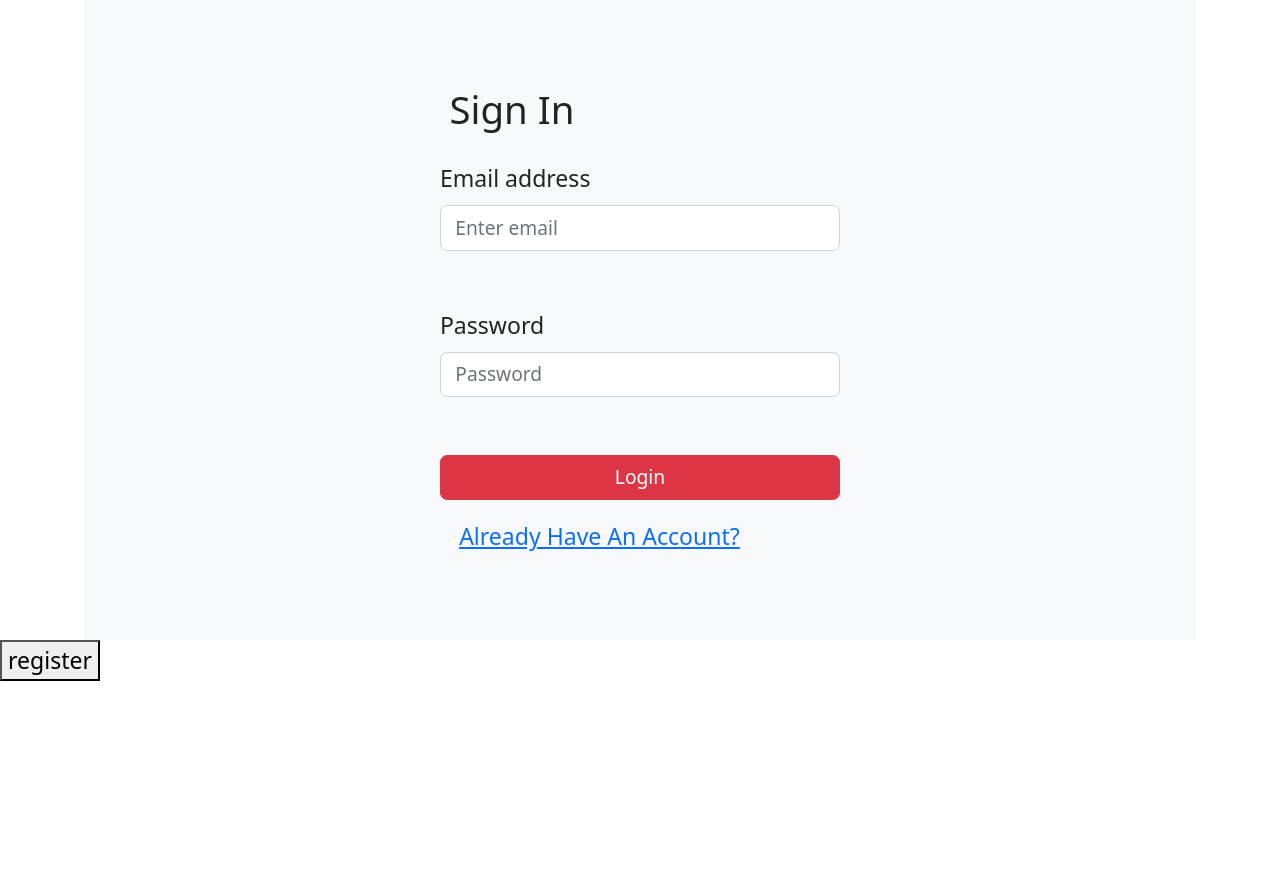
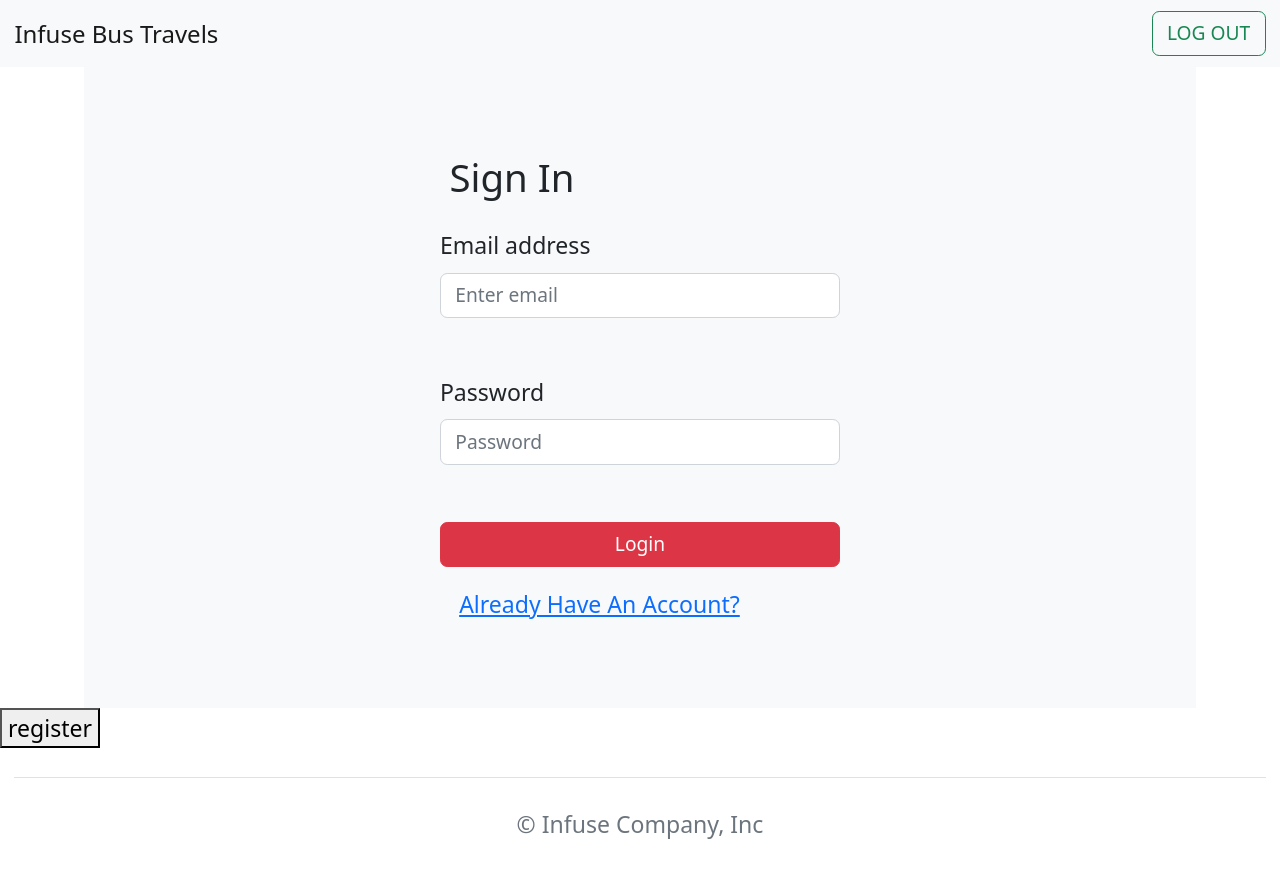
Before and after one commit to infuse-training-jan-2023/Bus-Ticket-Booking-System, a React (Create React App) app in the folder client/: page /login in a window 1280 px wide. Shown: the top 878 px of the page. Before the commit the page ends 800 px from the top, so only its background shows below. Built offline with nearby package versions, Linux system fonts and the light colour scheme.

Commit message:
remove unneccary files

```diff
--- a/client/src/App.js
+++ b/client/src/App.js
@@ -6,23 +6,48 @@ import Registration_form from './components/registeration_form/registeration_for
 import { BrowserRouter, Routes, Route } from "react-router-dom";
 import Home_page from './components/home_page/home_page';
 import Button from './components/button/button'
-
-
-
+import NavBar from './components/navbar';
+import Footer from './components/footer';
+import { useState,useEffect } from 'react';
 
 
 function App() {
+  const [isloggedIn, setLog] = useState(false);
+
+  useEffect(() => {
+    checkLogin();
+    window.addEventListener("storage", checkLogin);
+    return () => window.removeEventListener("storage", checkLogin());
+  }, [isloggedIn]);
+
+  function checkLogin() {
+    console.log("user_id");
+    console.log(window.localStorage.getItem("user_id"));
+    if (window.localStorage.getItem("user_id") == null) {
+      console.log("if");
+      setLog(false);
+    } else {
+      console.log("else");
+      setLog(true);
+    }
+  }
   return (
+
+
     // <div className="App">
     //   <Login_form on_submit={login_validation}/>
     //   <Registration_form on_submit={register_user}/>
     // </div>
     <BrowserRouter>
+    <NavBar status={isloggedIn}/>
     <Routes>
     <Route path='/successful_login' index element={<Home_page emailid={window.localStorage.getItem('emailid')}/>}/>
     <Route path="/login" element={[<Login_form/>,<Button/>]} />
     <Route path='/register' index element={<Registration_form/>} />
+    <Route path='/' />
+
     </Routes>
+    <Footer/>
   </BrowserRouter>
   );
 };
--- a/client/src/components/login_form/login_form.js
+++ b/client/src/components/login_form/login_form.js
@@ -43,7 +43,6 @@ function get_email(e){
 }
 function get_password(e){
     password = e.target.value
-    console.log(password)
 }
 
 function prevent_default(e){
--- a/client/src/components/navbar.js
+++ b/client/src/components/navbar.js
@@ -1,13 +1,135 @@
-import {Container, Button, Navbar} from 'react-bootstrap'
+// import {Container, Button, Navbar} from 'react-bootstrap'
+// import { useEffect,useState } from 'react';
+// import { useNavigate } from 'react-router-dom';
 
-export default function NavBar() {
+// // function checkAdmin(){
+// //   if(window.localStorage.getItem("is_admin") =="false"){
+
+// //   }
+// //   else{
+// //     return true
+// //   }
+// // }
+
+
+
+// function handleLogout(){
+//   console.log("in logout")
+//   window.localStorage.clear()
+// }
+
+
+
+
+
+// export default function NavBar() {
+
+//   const [isadmin,setadmin]=useState(['false']);
+//   const [isloggedIn,setLog]=useState([]);
+//   useEffect(() => {
+//     checkLogin();
+
+//     window.addEventListener('storage', checkLogin())
+//     return () => window.removeEventListener('storage', checkLogin())
+//   }, [isloggedIn])
+
+
+
+//   console.log(isloggedIn)
+
+//   function checkLogin(){
+//     console.log("user_id")
+//     console.log(window.localStorage.getItem("user_id"))
+//     if(window.localStorage.getItem("user_id") ==null){
+//       console.log("if")
+//       setLog('false')
+
+//     }
+//     else{
+//       console.log("else")
+//       setLog('true')
+//     }
+//   }
+
+//   console.log(isloggedIn)
+//   return (
+//     <Navbar bg="light" expand="lg">
+//       <Container fluid>
+//         <Navbar.Brand href="#">Infuse Bus Travels</Navbar.Brand>
+//         <Navbar.Toggle aria-controls="navbarScroll" />
+//         <Navbar.Collapse id="navbarScroll" className="justify-content-end">
+//             {isloggedIn? <Button variant="outline-success"  onClick={()=>handleLogout()}>LOG IN</Button>:<Button variant="outline-success">LOG OUT</Button>}
+//         </Navbar.Collapse>
+//       </Container>
+//     </Navbar>
+//   );
+// }
+
+
+
+
+
+
+
+
+import { Container, Button, Navbar } from "react-bootstrap";
+import { useEffect, useState } from "react";
+import { useNavigate } from "react-router-dom";
+
+
+
+export default function NavBar(status) {
+  const navigate = useNavigate();
+  // const [isloggedIn, setLog] = useState(false);
+
+  // useEffect(() => {
+  //   checkLogin();
+  //   window.addEventListener("storage", checkLogin);
+  //   return () => window.removeEventListener("storage", checkLogin());
+  // }, [isloggedIn]);
+
+
+
+  function handleLogout() {
+    console.log("in logout");
+    window.localStorage.clear();
+    navigate('/')
+  }
+
+  // function checkLogin() {
+  //   console.log("user_id");
+  //   console.log(window.localStorage.getItem("user_id"));
+  //   if (window.localStorage.getItem("user_id") == null) {
+  //     console.log("if");
+  //     setLog(false);
+  //   } else {
+  //     console.log("else");
+  //     setLog(true);
+  //   }
+  // }
+
+   console.log("status :",status);
+
   return (
     <Navbar bg="light" expand="lg">
       <Container fluid>
         <Navbar.Brand href="#">Infuse Bus Travels</Navbar.Brand>
         <Navbar.Toggle aria-controls="navbarScroll" />
         <Navbar.Collapse id="navbarScroll" className="justify-content-end">
-            <Button variant="outline-success">LOG IN</Button>
+          {status ? (
+            <Button
+            variant="outline-success"
+            onClick={() => navigate("/login")}
+          >
+            LOG OUT
+          </Button>
+
+          ) : (
+             <Button variant="outline-success" onClick={() => handleLogout()}>
+              LOG IN
+            </Button>
+
+          )}
         </Navbar.Collapse>
       </Container>
     </Navbar>
```
